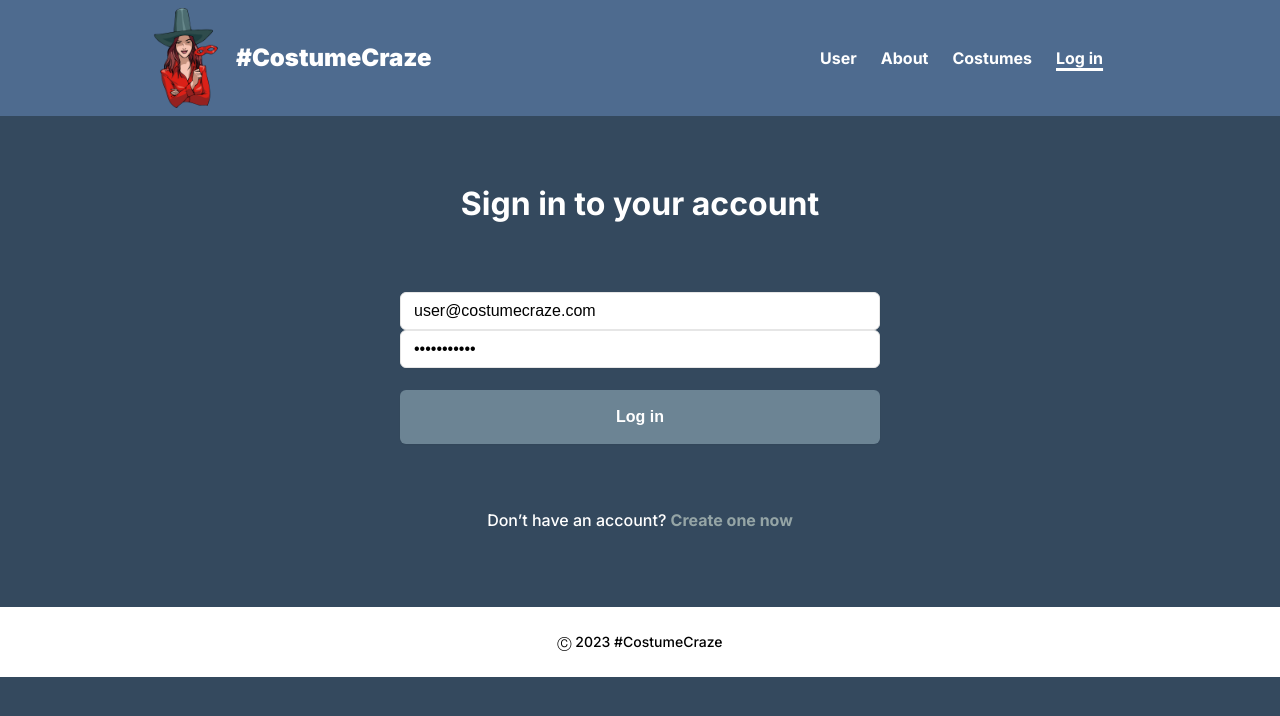
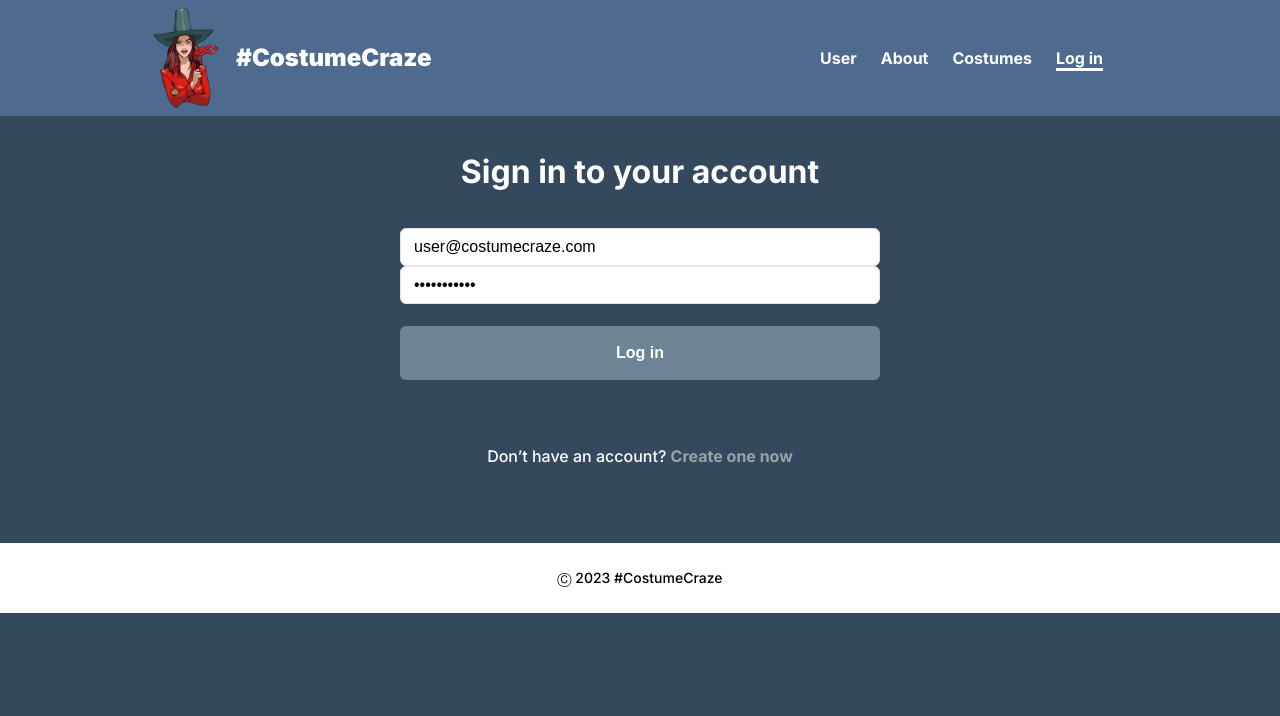
Before and after one commit to Jerkner/CostumeCraze, a React (Vite) app: page /login in a window 1280 px wide. Shown: the top 716 px of the page. Built offline with nearby package versions, Linux system fonts and the light colour scheme; no server answers; what miragejs would draw is missing.

Commit message:
Update app.scss

```diff
--- a/src/app.scss
+++ b/src/app.scss
@@ -291,9 +291,14 @@ footer {
     align-items: center;
 }
 
+.login-first {
+    margin-top: 2rem;
+    color: #ff8c00;
+}
+
 .login-container h1 {
     width: 480px;
-    margin: 4rem 0;
+    margin: 2rem 0;
     font-size: 32px;
     font-style: normal;
     font-weight: 700;
@@ -405,7 +410,7 @@ footer {
     font-style: normal;
     font-weight: 700;
     color: $text-color;
-    margin: 0 auto 1.5rem auto;
+    margin: 0 auto;
 }
 
 .filter-buttons {
```
